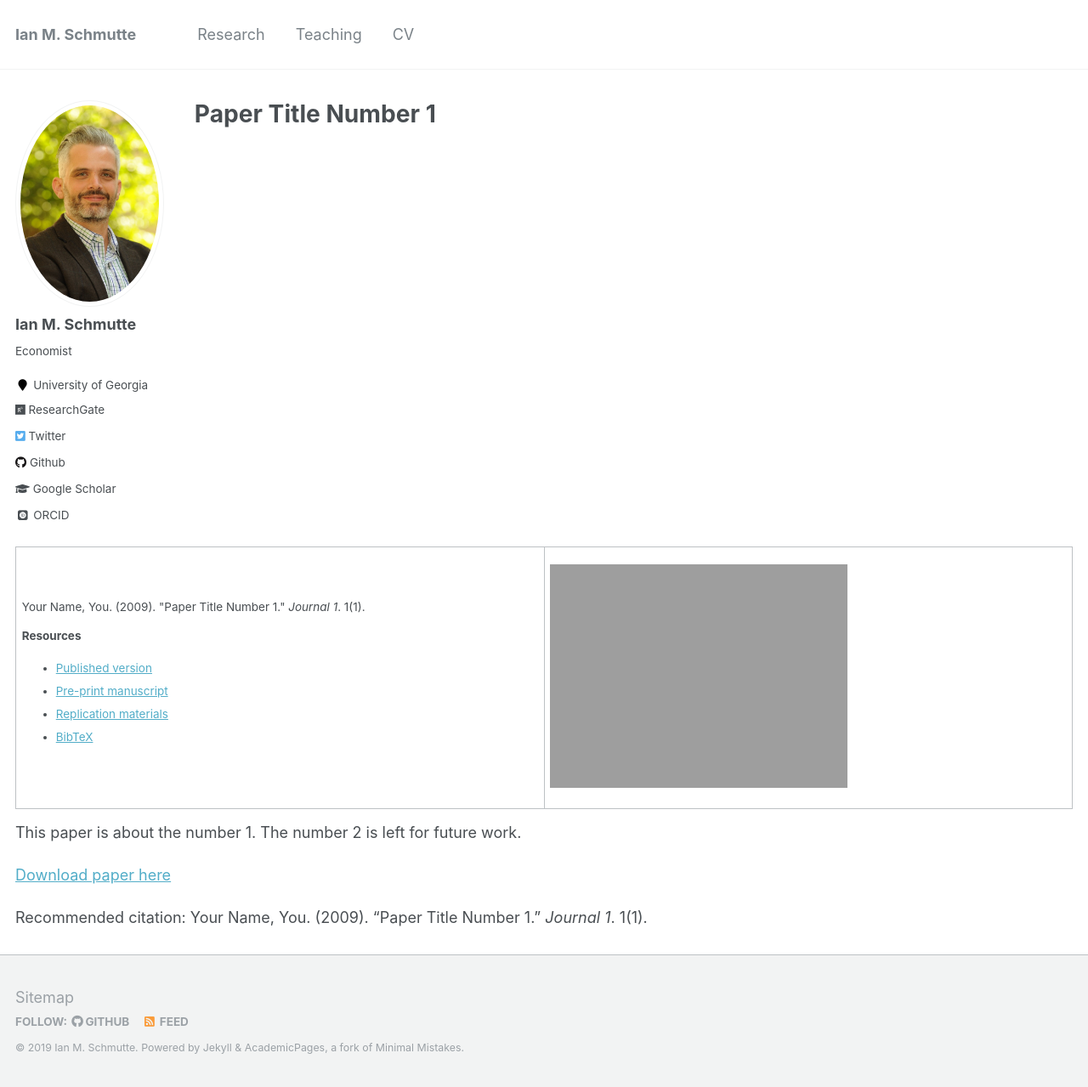
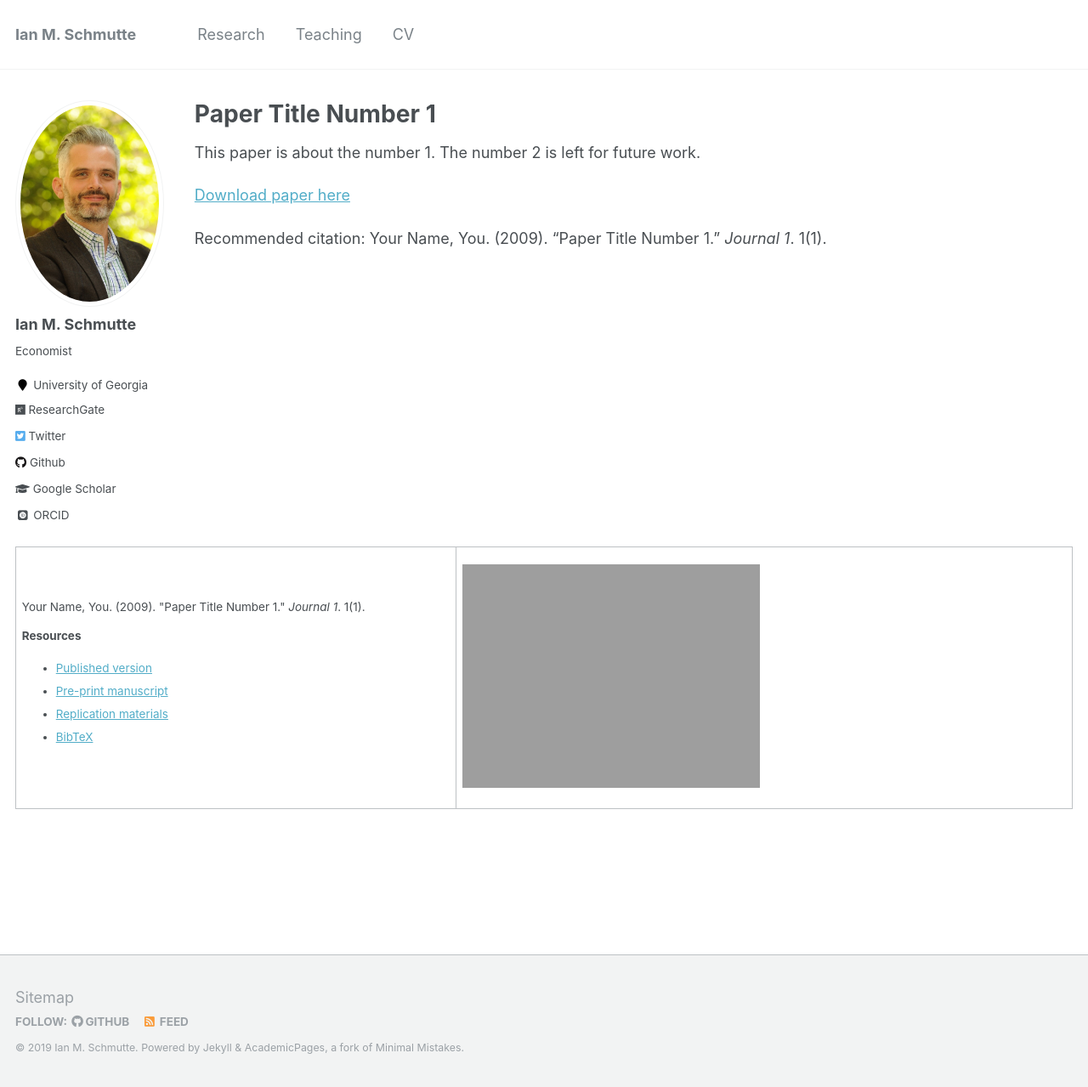
Before and after one commit to ianschmutte/ianschmutte.github.io, a Jekyll site: the page built from _research/2009-10-01-paper-title-number-1.md, in a window 1280 px wide and 1279 px high. Shown: the whole window at 85% size. Built offline with Jekyll 4.4.1, drawn with Linux system fonts in a browser that asks for light colours; some web fonts are replaced.

Commit message:
change table width

```diff
--- a/_layouts/single-papers.html
+++ b/_layouts/single-papers.html
@@ -21,9 +21,9 @@ layout: default
                 <h1>{{ page.title }}</h1>
             </header>
 
-            <table border="0" align="center">
+            <table border="0" align="right">
                 <tr>
-                    <td width="350">
+                    <td width="250">
                         <div align="left">
                             {{ page.citation }}
 
```
